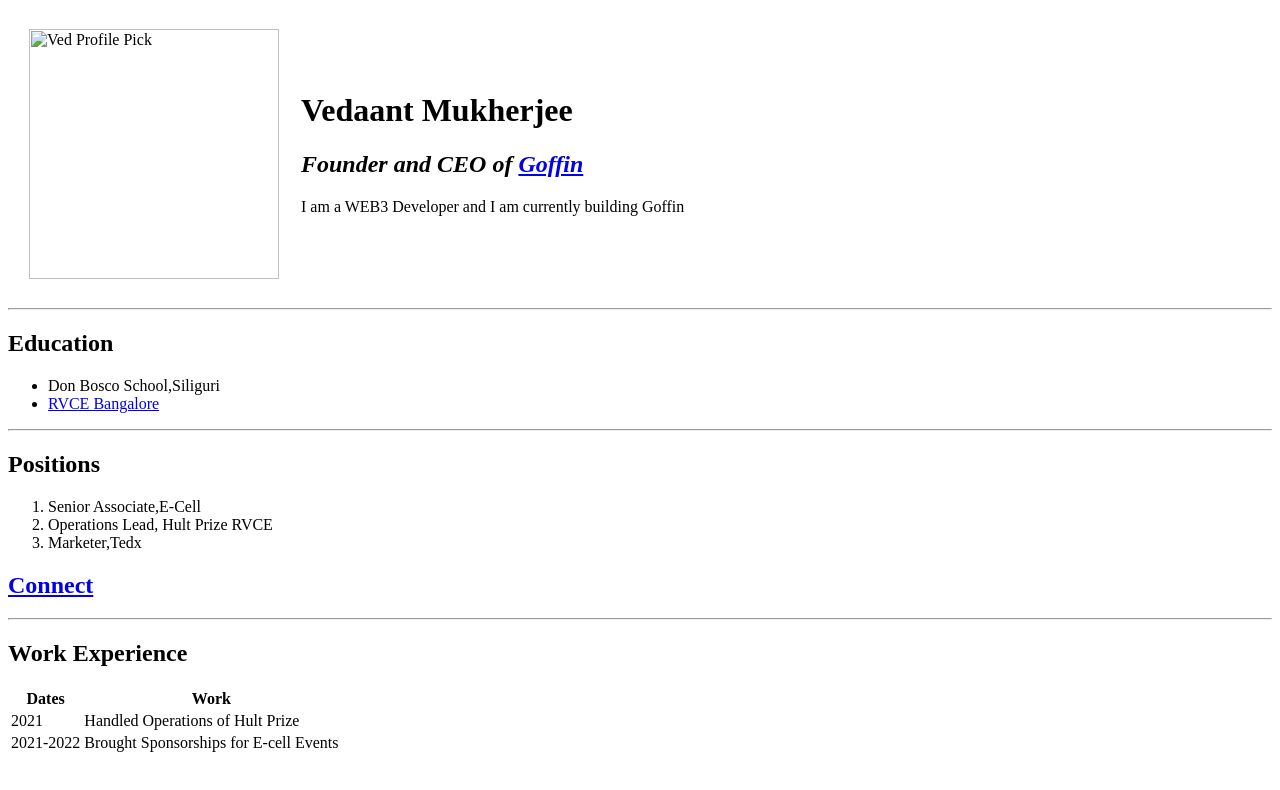
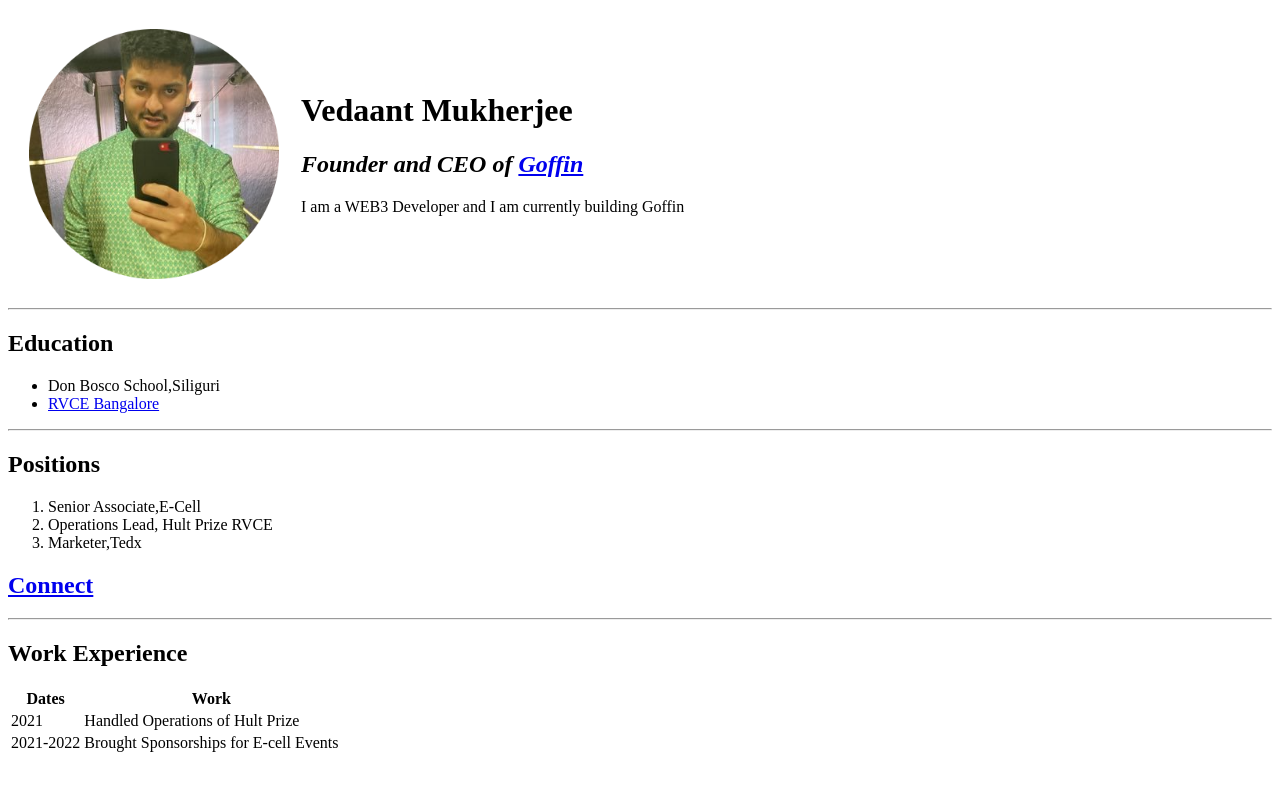
Before and after one commit to vedmukherjee15/HTML-CV, a plain HTML site: page index.html in a window 1280 px wide. Drawn offline with Linux system fonts and the light colour scheme.

Commit message:
Update index.html

```diff
--- a/index.html
+++ b/index.html
@@ -6,7 +6,7 @@
 </head>
 <body>
     <table cellspacing = "20">
-        <td><img src="images/Vedaant-cropped.png" height="250px" alt="Ved Profile Pick"></td>
+        <td><img src="Vedaant-cropped.png" height="250px" alt="Ved Profile Pick"></td>
         <td><h1>Vedaant Mukherjee</h1>
             <h2><em>Founder and CEO of <strong><a href="https://goffin2.github.io/go/">Goffin</a></strong></em></h2>
             <p>I am a WEB3 Developer and I am currently building Goffin</p></td>
```
